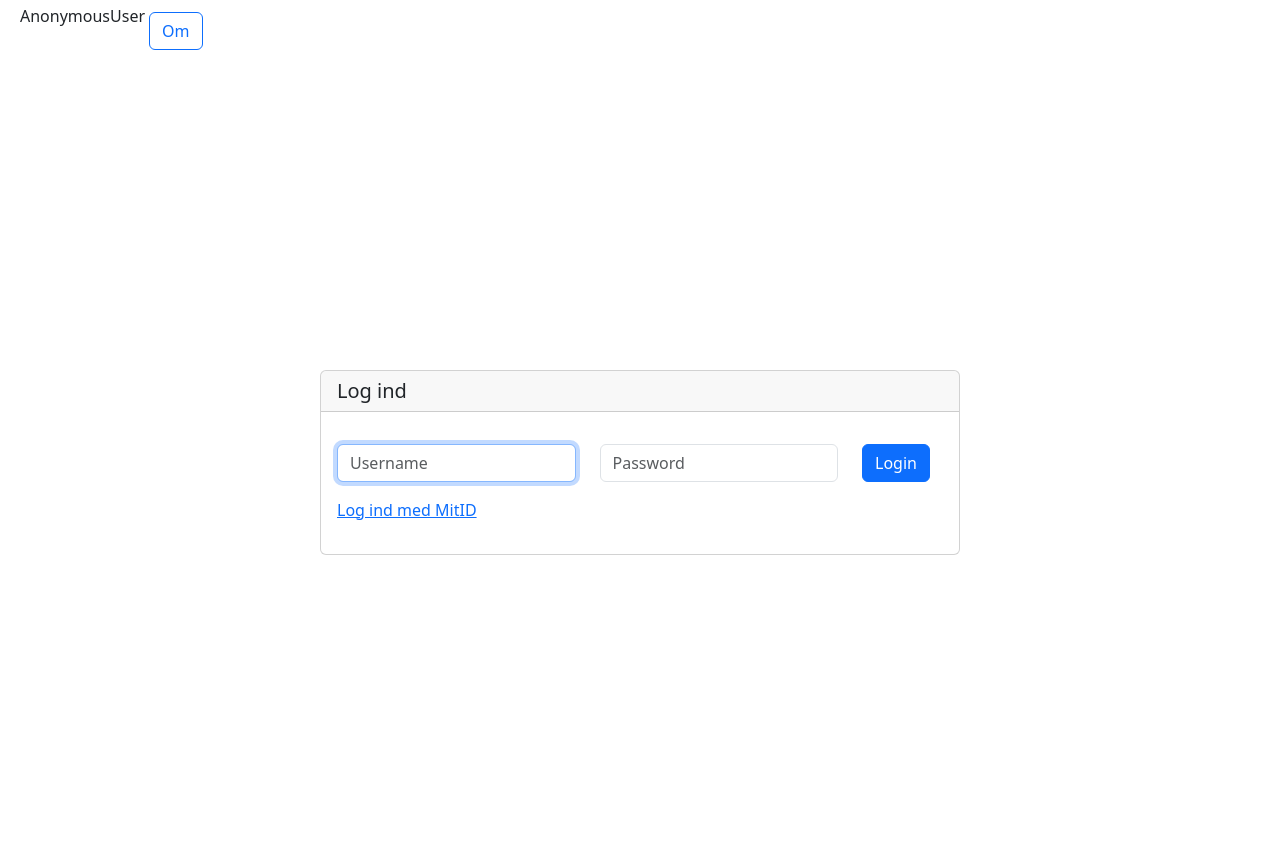
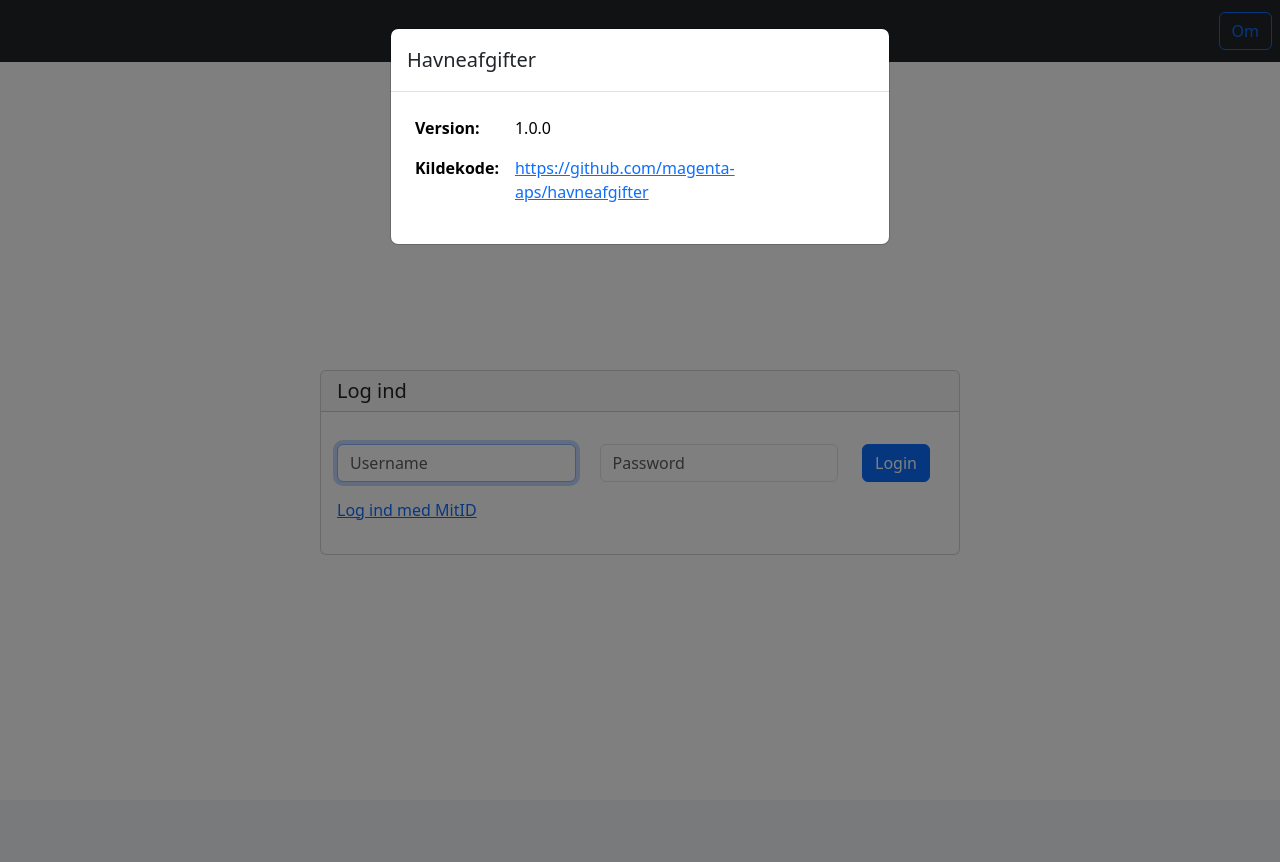
Before and after one commit to magenta-aps/havneafgifter, a Django app: page /havneafgifter/login in a window 1280 px wide, after a click on "Om". After the commit the page ends 555 px from the top, so only its background shows below. Run offline with Django 4.2, Linux system fonts and the light colour scheme; parts of the project's set-up code (start-up, migrations or seed data) failed here and were passed over; some libraries are stand-ins or nearby versions.

Commit message:
feat: [#60304] Login-view

```diff
--- a/havneafgifter/havneafgifter/templates/havneafgifter/base.html
+++ b/havneafgifter/havneafgifter/templates/havneafgifter/base.html
@@ -43,9 +43,10 @@
 
     <div class="container">
         {% bootstrap_messages %}
-
         {% block content %}
         {% endblock %}
     </div>
+    {% block modals %}
+    {% endblock %}
 </body>
 </html>
--- a/havneafgifter/havneafgifter/templates/havneafgifter/layout.html
+++ b/havneafgifter/havneafgifter/templates/havneafgifter/layout.html
@@ -3,8 +3,8 @@
 
 {% block header %}
 <header>
-    <nav class="nav flex-column flex-sm-row p-1">
-        <span class="m-2 pt-2">
+    <nav class="nav flex-column flex-sm-row p-1 bg-dark" data-bs-theme="dark">
+        <span class="m-2 pt-2 ms-auto">
             {{user.first_name}} {{user.last_name}}
         </span>
         {% if user.indberetter_data.api_key and not hide_api_key_btn %}
@@ -12,7 +12,6 @@
             API-nøgle
         </button>
         {% endif %}
-        {{user}}
         {% if user.is_authenticated %}
             <a href="{% url 'havneafgifter:logout' %}" class="mx-1 my-2 btn btn-primary" id="logout-link">{% translate "Log ud" %}</a>
         {% endif %}
@@ -22,3 +21,30 @@
     </nav>
 </header>
 {% endblock %}
+{% block modals %}
+<div id="about_modal" class="modal">
+    <div class="modal-dialog">
+        <div class="modal-content">
+            <div class="modal-header">
+                <h5 class="modal-title">Havneafgifter</h5>
+            </div>
+            <div class="modal-body">
+                <table class="table table-borderless">
+                    <tr>
+                        <th>{% translate 'Version' %}:</th>
+                        <td>{{version}}</td>
+                    </tr>
+                    <tr>
+                        <th>{% translate 'Kildekode' %}:</th>
+                        <td>
+                            <a href="https://github.com/magenta-aps/havneafgifter">
+                                https://github.com/magenta-aps/havneafgifter
+                            </a>
+                        </td>
+                    </tr>
+                </table>
+            </div>
+        </div>
+    </div>
+</div>
+{% endblock %}
--- a/havneafgifter/havneafgifter/views.py
+++ b/havneafgifter/havneafgifter/views.py
@@ -26,7 +26,15 @@
 )
 
 
-class LoginView(DjangoLoginView):
+class HavneafgiftView:
+    def get_context_data(self, **context):
+        return super().get_context_data(**{
+            **context,
+            "version": settings.VERSION,
+        })
+
+
+class LoginView(HavneafgiftView, DjangoLoginView):
     template_name = "havneafgifter/login.html"
     form_class = AuthenticationForm
 
@@ -41,7 +49,7 @@
             return reverse("logout")
 
 
-class HarborDuesFormCreateView(CreateView):
+class HarborDuesFormCreateView(HavneafgiftView, CreateView):
     model = HarborDuesForm
     form_class = HarborDuesFormForm
 
@@ -77,7 +85,7 @@
             )
 
 
-class _CruiseTaxFormSetView(FormView):
+class _CruiseTaxFormSetView(HavneafgiftView, FormView):
     """Shared base class for views that create a set of model objects related
     to a `CruiseTaxForm`, e.g. `PassengersByCountry` or `Disembarkment`.
     """
@@ -166,9 +174,9 @@
         )
 
 
-class HarborDuesFormDetailView(DetailView):
+class HarborDuesFormDetailView(HavneafgiftView, DetailView):
     model = HarborDuesForm
 
 
-class CruiseTaxFormDetailView(DetailView):
+class CruiseTaxFormDetailView(HavneafgiftView, DetailView):
     model = CruiseTaxForm
--- a/havneafgifter/project/settings.py
+++ b/havneafgifter/project/settings.py
@@ -18,7 +18,7 @@
 
 # Build paths inside the project like this: BASE_DIR / 'subdir'.
 BASE_DIR = Path(__file__).resolve().parent.parent
-
+VERSION = os.environ.get("VERSION", "1.0.0")
 
 # Quick-start development settings - unsuitable for production
 # See https://docs.djangoproject.com/en/4.2/howto/deployment/checklist/
```
Also changed, not shown: havneafgifter/havneafgifter/locale/da/LC_MESSAGES/django.po, havneafgifter/havneafgifter/locale/en/LC_MESSAGES/django.po, havneafgifter/havneafgifter/locale/kl/LC_MESSAGES/django.po.
